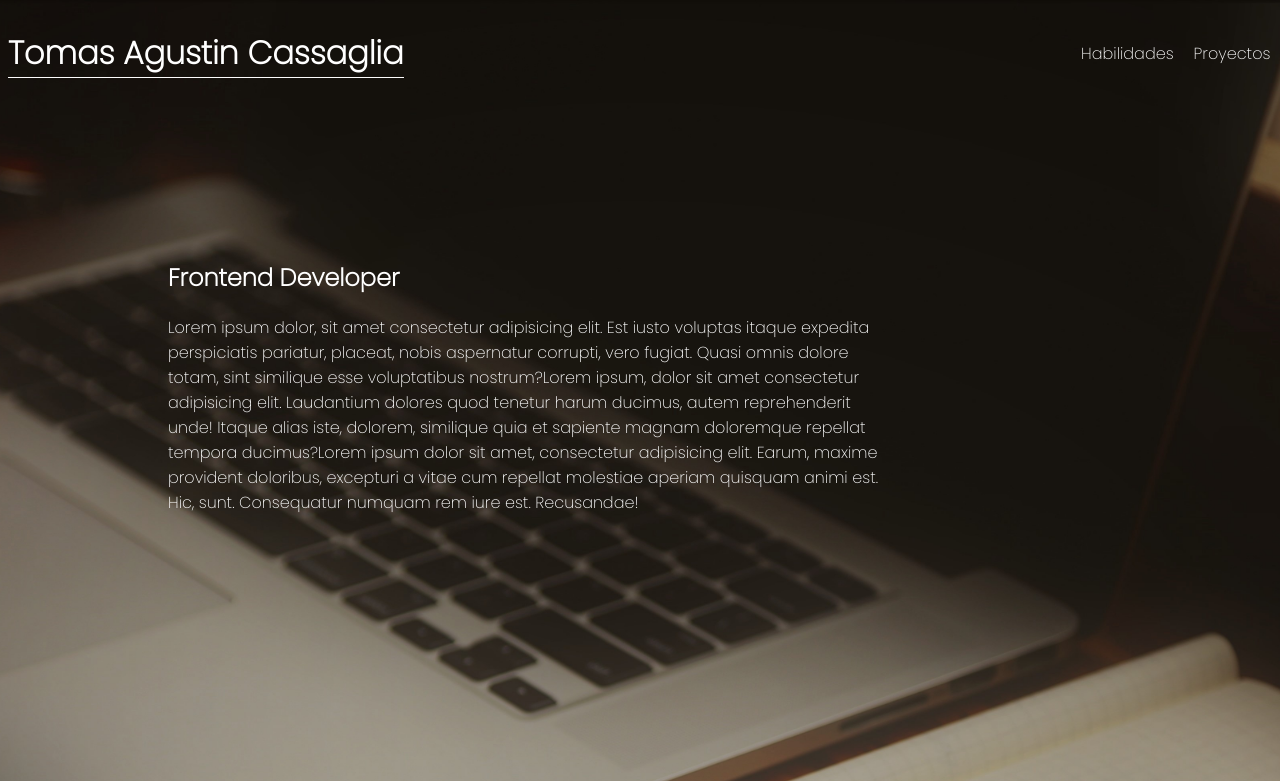
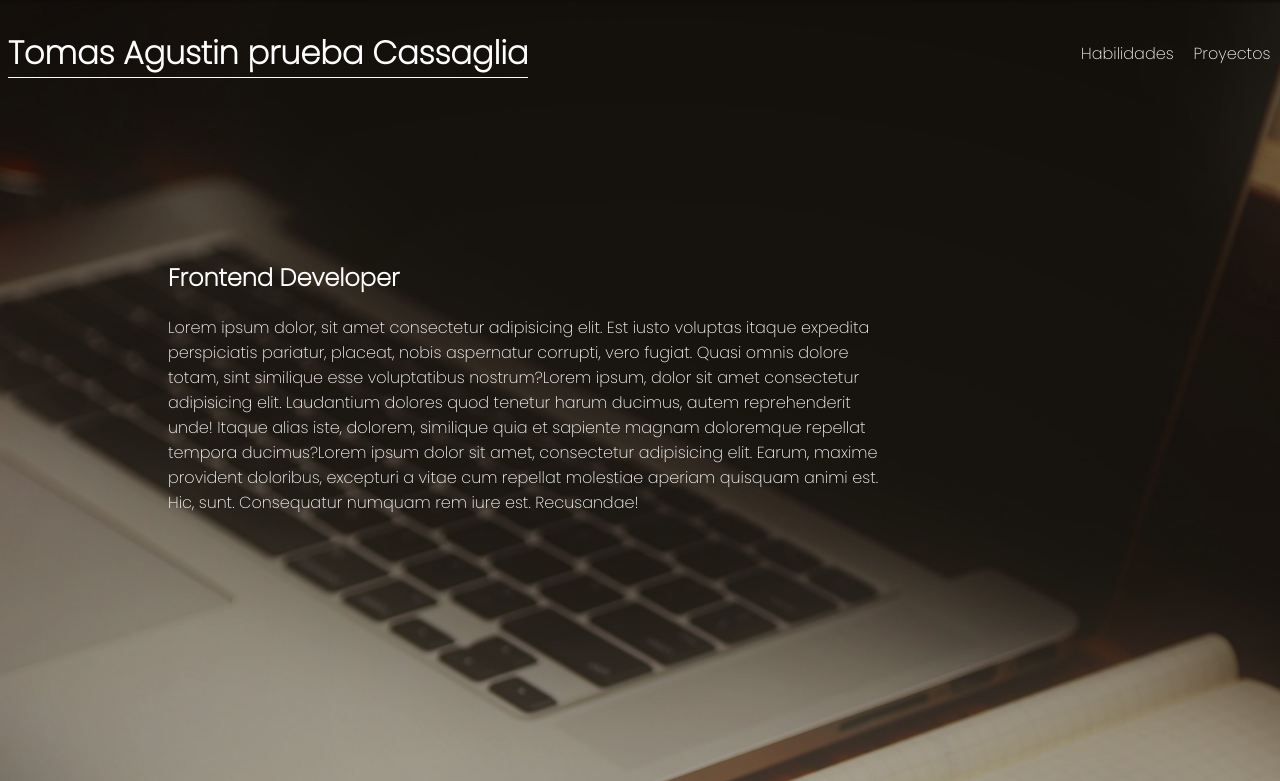
Before and after one commit to TomasCassaglia/Tomas-Cassaglia-Proyecto, a plain HTML site: page index.html in a window 1280 px wide. Shown: the top 781 px of the page. Drawn offline with Linux system fonts and the light colour scheme.

Commit message:
Cambie el titulo del index

```diff
--- a/index.html
+++ b/index.html
@@ -19,7 +19,7 @@
             <div class="barra-superior">
                 <div class="barra-izquierda">
                     <a class="enlace-logo" href="index.html">
-                        <h1 class="titulo-1">Tomas Agustin Cassaglia</h1>
+                        <h1 class="titulo-1">Tomas Agustin prueba Cassaglia</h1>
                     </a>
                 </div>
                 <nav class="navegacion">
```
